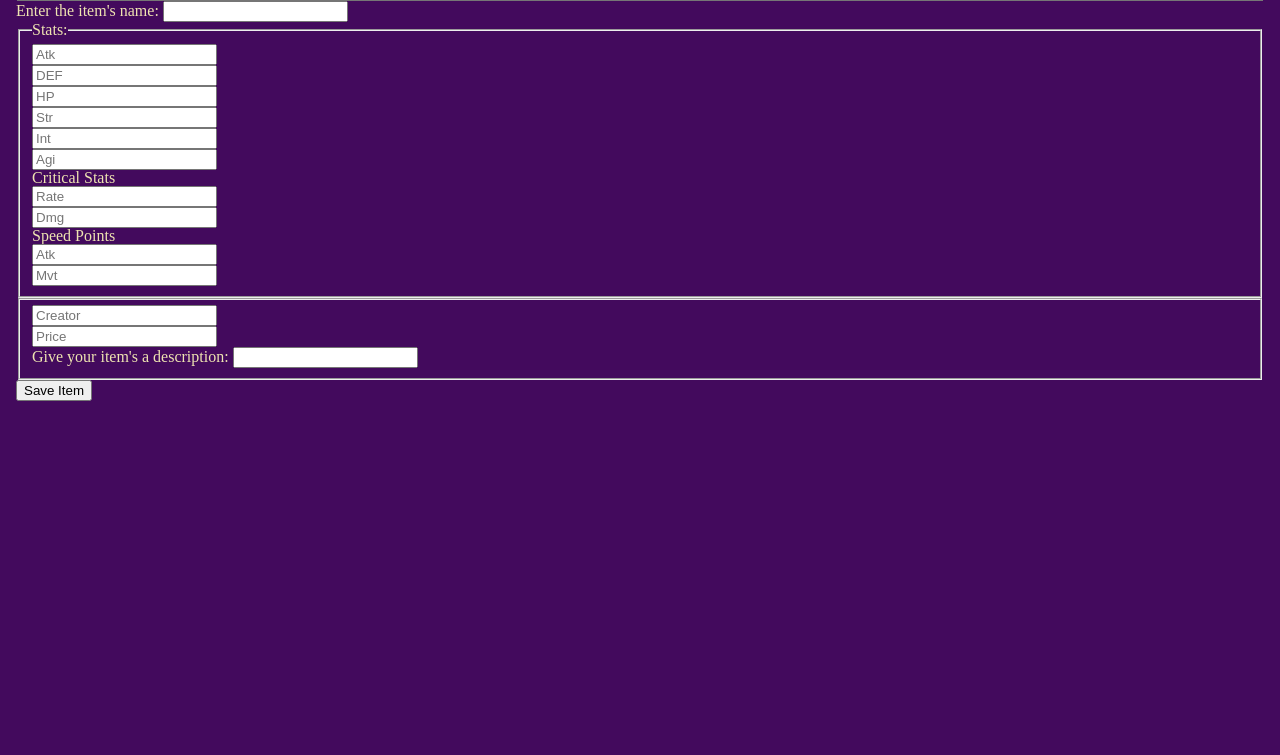
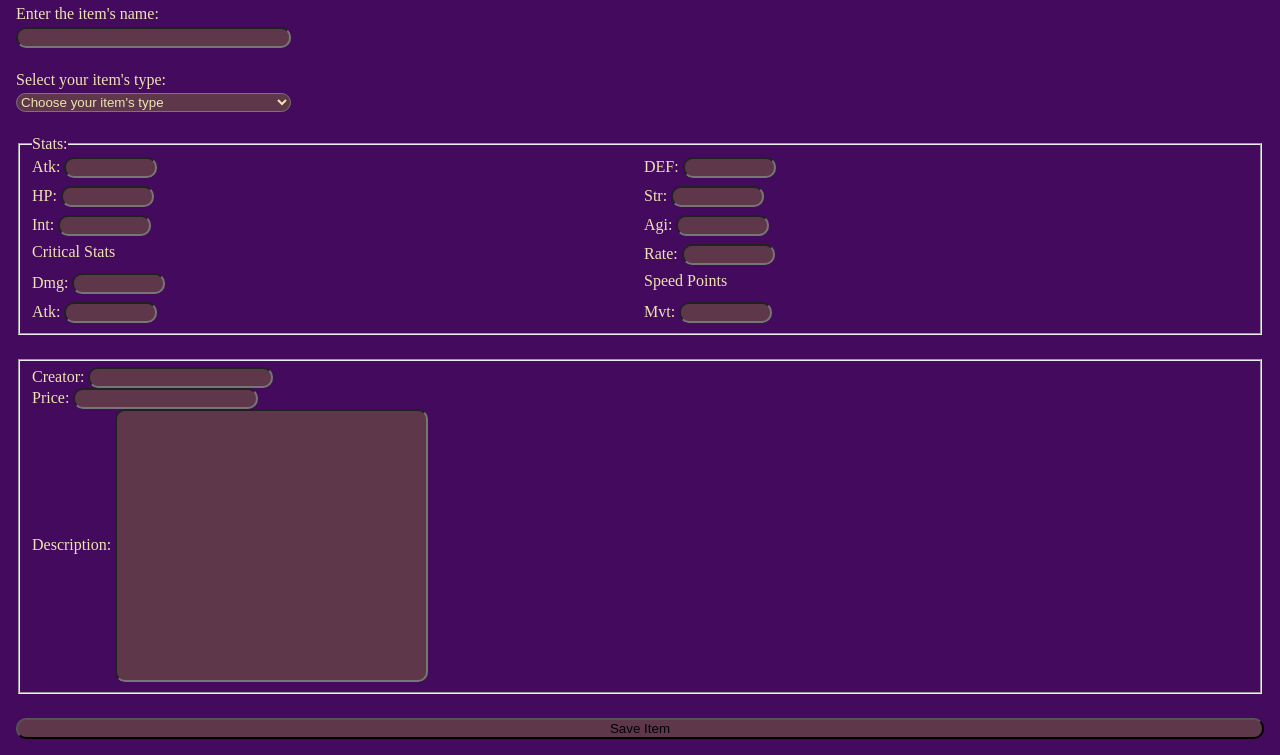
Before and after one commit to GMarqz/rpg-basics, a plain HTML site: page pages/formularioParaAddItem.html in a window 1280 px wide. Shown: the part 70-825 px from the top of the page. Before the commit the page ends 800 px from the top, so only its background shows below. Drawn offline with Linux system fonts and the light colour scheme; a web font is replaced by a local one.

Commit message:
melhorando estilização

```diff
--- a/pages/formularioParaAddItem.html
+++ b/pages/formularioParaAddItem.html
@@ -8,11 +8,20 @@
     <link rel="stylesheet" href="/styles/formularioParaAddItem.css">
 </head>
 <body>
+  <main>
     <form action="" method="get" class="form-example">
       <div class="form__add__item">
+        <div class="form__add__item__header__div">
         <h1 class="form__add__item__header">Add new item</h1>
-        <select id="item-type" name="item-type" class="form__add__item__options">
-          <option value="" disabled selected>Select your item's type</option>
+      </div>
+        <div class="enter__name">
+          <label for="name">Enter the item's name:</label>
+          <input class="form__input__text" type="text" name="name" id="name" required />
+        </div>
+        <div class="select__type">
+          <label for="item-type">Select your item's type:</label>
+          <select id="item-type" name="item-type" class="form__input__text">
+            <option value="" disabled selected>Choose your item's type</option>
             <option value="sword">Sword</option>
             <option value="shield">Shield</option>
             <option value="helmet">Helmet</option>
@@ -21,70 +30,79 @@
             <option value="gloves">Gloves</option>
             <option value="shoes">Shoes</option>
           </select>
-
-        <div class="form-example">
-          <label for="name">Enter the item's name: </label>
-          <input type="text" name="name" id="name" required />
         </div>
       </div>
-
-      <fieldset>
-        <legend>Stats: </legend>
+      <fieldset class="fieldset__stats">
+        <legend>Stats:</legend>
         <div>
-          <input type="number" id="atk" name="atk" placeholder="Atk">
+          <label for="atk">Atk:</label>
+          <input class="stat__input" type="number" id="atk" name="atk">
         </div>
 
         <div>
-          <input type="number" id="def" name="def" placeholder="DEF">
+          <label for="def">DEF:</label>
+          <input class="stat__input" type="number" id="def" name="def">
         </div>
 
         <div>
-          <input type="number" id="hp" name="hp" placeholder="HP">
+          <label for="hp">HP:</label>
+          <input class="stat__input" type="number" id="hp" name="hp">
         </div>
         <div>
-          <input type="number" id="str" name="str" placeholder="Str">
+          <label for="str">Str:</label>
+          <input class="stat__input" type="number" id="str" name="str">
         </div>
         <div>
-          <input type="number" id="int" name="int" placeholder="Int">
+          <label for="int">Int:</label>
+          <input class="stat__input" type="number" id="int" name="int">
         </div>
         <div>
-          <input type="number" id="agi" name="agi" placeholder="Agi">
+          <label for="agi">Agi:</label>
+          <input class="stat__input" type="number" id="agi" name="agi">
         </div>
 
         <legend>Critical Stats</legend>
         <div>
-          <input type="number" id="crit-rate" name="crit-rate" placeholder="Rate">
+          <label for="crit-rate">Rate:</label>
+          <input class="stat__input" type="number" id="crit-rate" name="crit-rate">
         </div>
         <div>
-          <input type="number" id="crit-dmg" name="crit-dmg" placeholder="Dmg">
+          <label for="crit-dmg">Dmg:</label>
+          <input class="stat__input" type="number" id="crit-dmg" name="crit-dmg">
         </div>
 
         <legend>Speed Points</legend>
         <div>
-          <input type="number" id="atk-spd" name="atk-spd" placeholder="Atk">
+          <label for="atk-spd">Atk:</label>
+          <input class="stat__input" type="number" id="atk-spd" name="atk-spd">
         </div>
         <div>
-          <input type="number" id="movement-spd" name="movement-spd" placeholder="Mvt">
+          <label for="movement-spd">Mvt:</label>
+          <input class="stat__input" type="number" id="movement-spd" name="movement-spd">
         </div>
       </fieldset>
 
       <fieldset>
         <div>
-          <input type="text" id="creator" name="creator" placeholder="Creator">
+          <label for="creator">Creator:</label>
+          <input class="form__input" type="text" id="creator" name="creator">
         </div>
         <div>
-          <input type="number" id="price" name="price" placeholder="Price">
+          <label for="price">Price:</label>
+          <input class="form__input" type="number" id="price" name="price">
         </div>
 
         <div>
-          <label for="description">Give your item's a description:</label>
-          <input type="text" id="description" name="description">
+          <label for="description">Description:</label>
+          <input class="form__input__description" type="text" id="description" name="description">
         </div>
 
       </fieldset>
       <div class="form-example">
-        <input type="submit" value="Save Item" />
+        <input class="form__input" type="submit" value="Save Item" />
       </div>
     </form>
+  </main>
+
 </body>
 </html>
--- a/styles/formularioParaAddItem.css
+++ b/styles/formularioParaAddItem.css
@@ -23,6 +23,18 @@ main {
     font-family: var(--font);
 }
 
+.form-example {
+    display: flex;
+    flex-direction: column;
+    align-content: center;
+    gap: 1.5rem;
+}
+
+.form__add__item__header__div {
+    display: flex;
+    justify-content: center;
+}
+
 fieldset {
     display: block;
     margin-left: 2px;
@@ -37,12 +49,42 @@ fieldset {
 .form__add__item {
     display: flex;
     flex-direction: column;
+    justify-content: center;
+    gap: 1.5rem;
 }
 
-.form__add__item__options {
+.enter__name, .select__type  {
+    display: flex;
+    flex-direction: column;
+    gap: 0.3rem;
+}
+
+.form__input__text{
+    width: 17.188rem;
     color: var(--font-color);
 }
 
 .form__add__item__header {
     font-size: 2.25rem;
 }
+
+.fieldset__stats {
+    display: grid;
+    grid-template-columns: 3fr 3fr;
+    gap: 0.5rem;
+}
+
+.stat__input, .form__input, .form__add__item__options, .form__input__text, .form__input__description {
+    background-color: var(--input-color);
+    border-radius: 0.625rem;
+}
+
+.stat__input {
+    width: 5.813rem;
+}
+
+.form__input__description {
+    width: 19.563rem;
+    height: 17.063rem;
+    background-color: var(--input-color);
+}
```
Lines whose indentation alone changed are shown as unchanged.
